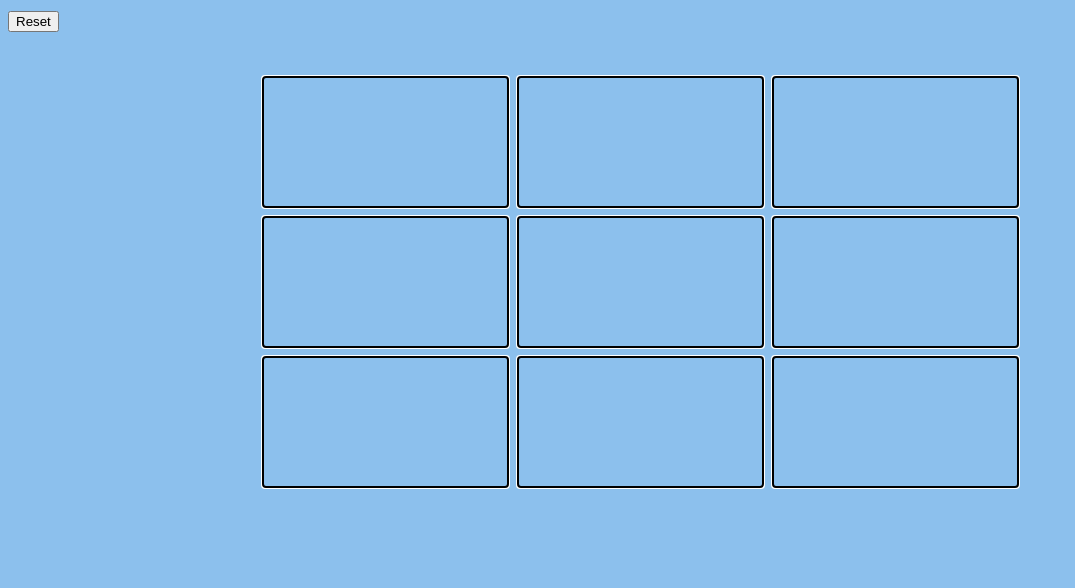
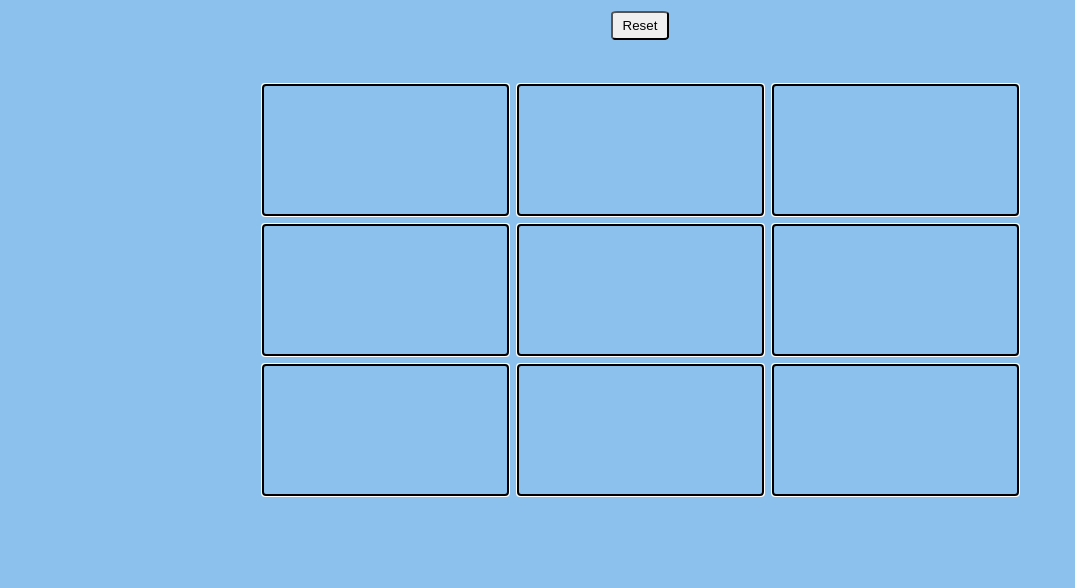
Before and after one commit to Looch8/tic-tac-toe-js, a plain HTML site: page index.html in a window 1280 px wide. Shown: the part 212-800 px from the top of the page, without its empty margins (0-1075 px from the left). Drawn offline with Linux system fonts and the light colour scheme.

Commit message:
styling button

```diff
--- a/script.js
+++ b/script.js
@@ -14,8 +14,8 @@ const Gameboard = (function () {
 function createPlayer(playerName, marker, isTurn) {
 	return { playerName, marker, isTurn };
 }
-const playerOne = createPlayer("player One", "x", true);
-const playerTwo = createPlayer("player Two", "o", false);
+let playerOne = createPlayer("player One", "x", true);
+let playerTwo = createPlayer("player Two", "o", false);
 
 // Winning conditions to compare against
 const winConditions = [
@@ -115,12 +115,9 @@ handlePlayerClick();
 
 function resetGame() {
 	Gameboard.board = [null, null, null, null, null, null, null, null, null];
-
+	Game.renderBoard();
 	playing = true;
 	Game.handlePlayerTurn();
-	Game.renderBoard();
 }
 
 reset.addEventListener("click", resetGame);
-// TODO
-// Clean up the interface to allow players to put in their names, include a button to start/restart the game and add a display element that shows the results upon game end!
--- a/style.css
+++ b/style.css
@@ -41,3 +41,14 @@ h2 {
 	text-align: center;
 	color: blue;
 }
+
+#reset {
+	display: flex;
+	justify-content: center;
+	align-items: center;
+	margin: auto;
+	padding: 5px;
+	padding-left: 10px;
+	padding-right: 10px;
+	border-radius: 10%;
+}
```
